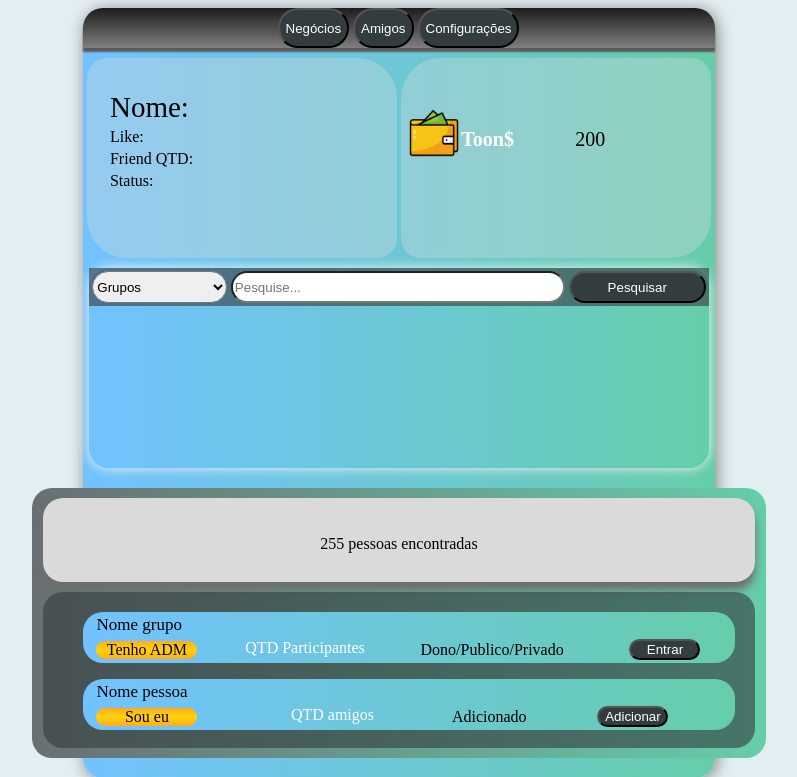
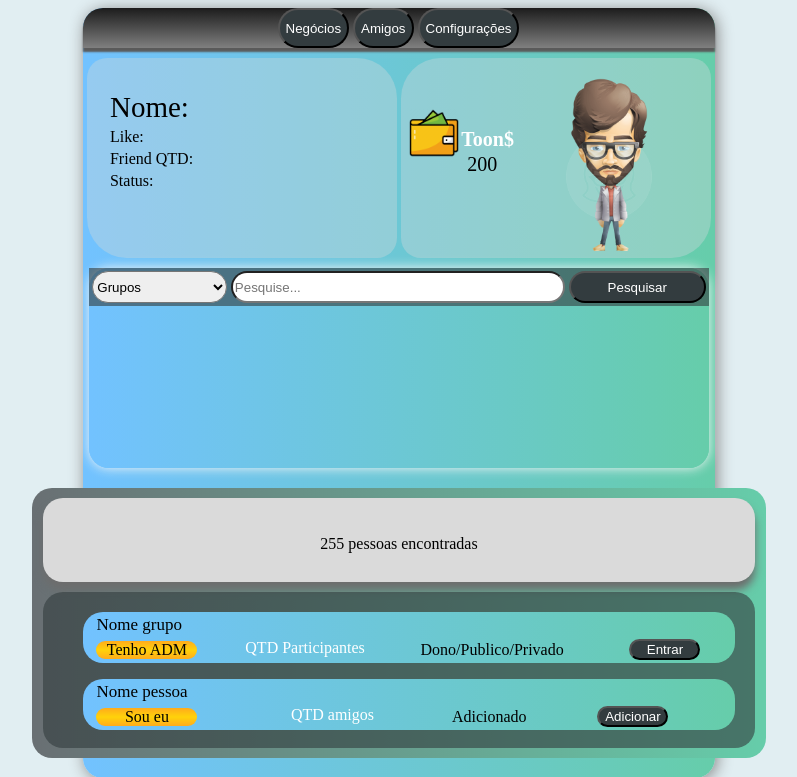
Before and after one commit to VitorBras/www.CHAToon.ga, a PHP site: page /dashboard.php in a window 1280 px wide. Shown: the top 777 px of the page, without its empty margins (241-1038 px from the left). Run offline with PHP 8.4, Linux system fonts and the light colour scheme.

Commit message:
Inclui na Dashboard uma sessão para o avatar.

```diff
--- a/dashboard.php
+++ b/dashboard.php
@@ -42,9 +42,11 @@
 							<div class="simbolo-money">
 							</div>
 							<span id="prefixoMoney">Toon$</span>
+							<span id="unidade-toon-money">200</span>
 						</div>
-						<div class="prefixoMoneyBoxTwo">
-							<span id="unidade-toon-money">200</span>
+						<div class="boxAvatar">
+							<div id="avatar">
+							</div>
 						</div>
 					</div>
 				</div>
--- a/styles/dashboard.css
+++ b/styles/dashboard.css
@@ -385,15 +385,15 @@
 }
 @media screen and (max-width:470px){
 	#unidade-toon-money{
-		top: 38%;
-		left: -12px
+		top: 1%;
+		left: 46px;
 	}
 
 }
 @media screen and (min-width:470px){
 	#unidade-toon-money{
-		top: 25%;
-		left: -4px;
+		top: 1%;
+		left: 46px;
 	}
 
 }
@@ -432,12 +432,19 @@
 	width:50px;
 	/*background-color:green;*/
 }
-.prefixoMoneyBoxTwo{
+.boxAvatar{
 	/*background-color:gray;*/
 	height:100%;
 	width:49%;
 	float:right;
 	padding-top:20px;
+}
+#avatar{
+	height:100%;
+	width:100%;
+	background-image:url('../imagens/avatars/Harry-Beard.png');
+	background-size:100px;
+	background-repeat:no-repeat;
 }
 /*-----------------Menu-----------------*/
 .botoes-menu{
```
Also changed, not shown: imagens/avatars/Harry-Beard.png (added).
